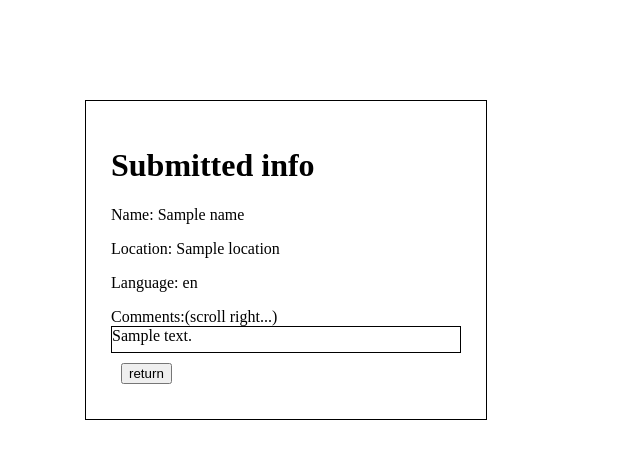
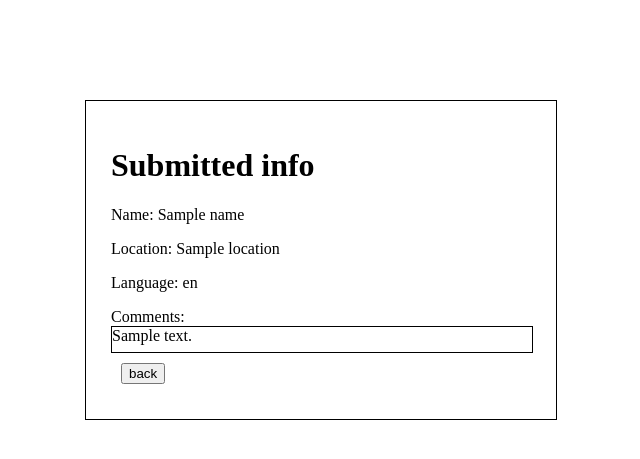
Before and after one commit to jan-2018-py1/python1-greg-weber-01-2018, a Flask app: template flask_fundamentals/dojo_survey_with_validation/templates/results.html in a window 1280 px wide. Shown: the top 459 px of the page, without its empty margins (23-663 px from the left). Run offline with Flask 2, Linux system fonts and the light colour scheme; the template is opened without the code that fills it: most values are stand-ins (such as "Sample title", 1, 10 or a date in 2020).

Commit message:
added functionality to allow for multiple error messages to be displayed, adjusted the css layout slightly and edited some text on the results page

```diff
--- a/flask_fundamentals/dojo_survey_with_validation/server.py
+++ b/flask_fundamentals/dojo_survey_with_validation/server.py
@@ -8,17 +8,25 @@ def index():
 
 @app.route('/results', methods=['POST'])
 def results():
+    #setup error boolean
+    error = False
+
+    #validification checks
     if len(request.form['name']) < 1:
-        flash("***Name cannot be empty!***")
+        flash("*** Name cannot be empty! ***")
+        error = True
+    if len(request.form['location']) < 1:
+        flash("*** Location cannot be empty! ****")
+        error = True
+    if len(request.form['comment']) > 121:
+        flash("*** comment cant be longer than 120 characters! ****")
+        error = True
+
+    #redirect if error or render results page if no error
+    if error == True:
         return redirect('/')
-    if len(request.form['location']) < 1:
-        flash("***Location cannot be empty!****")
-        return redirect('/')
-    if len(request.form['comment']) > 121:
-        flash("***comment cant be longer than 120!****")
-        return redirect('/')
-
-    return render_template('/results.html', name = request.form['name'], location = request.form['location'],  language = request.form['language'], comment = request.form['comment'], )
+    else:
+        return render_template('/results.html', name = request.form['name'], location = request.form['location'],  language = request.form['language'], comment = request.form['comment'], )
 
 @app.route('/return', methods=['POST'])
 def go_home():
--- a/flask_fundamentals/dojo_survey_with_validation/static/style.css
+++ b/flask_fundamentals/dojo_survey_with_validation/static/style.css
@@ -1,12 +1,13 @@
 .wrapper{
     border: 1px solid black;
-    width: 350px;
+    width: 420px;
     padding: 25px;
     text-align: left;
     margin: 100px;
 }
 
 #comment{
+    width:100%;
     border: 1px solid black;
     height: 25px;
     overflow: scroll;
--- a/flask_fundamentals/dojo_survey_with_validation/templates/results.html
+++ b/flask_fundamentals/dojo_survey_with_validation/templates/results.html
@@ -13,10 +13,10 @@
         <p>Name: {{name}}</p>
         <p>Location: {{location}}</p>
         <p>Language: {{language}}</p>
-        <p class="comment_label">Comments:(scroll right...)</p>
+        <p class="comment_label">Comments:</p>
         <div id="comment">{{comment}}</div>
         <form action="/return" method='post'>
-            <input type="submit" value="return">
+            <input type="submit" value="back">
         </form>
     </div>
 </body>
```
